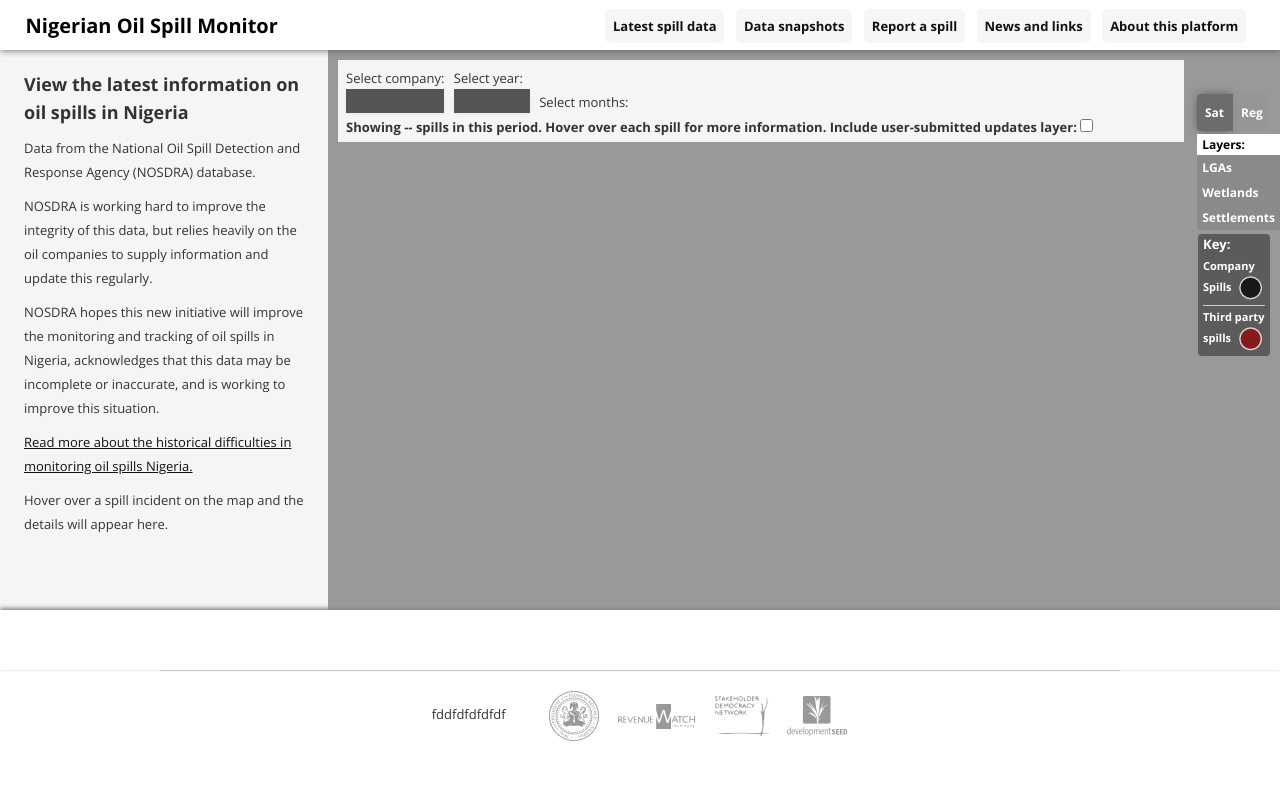
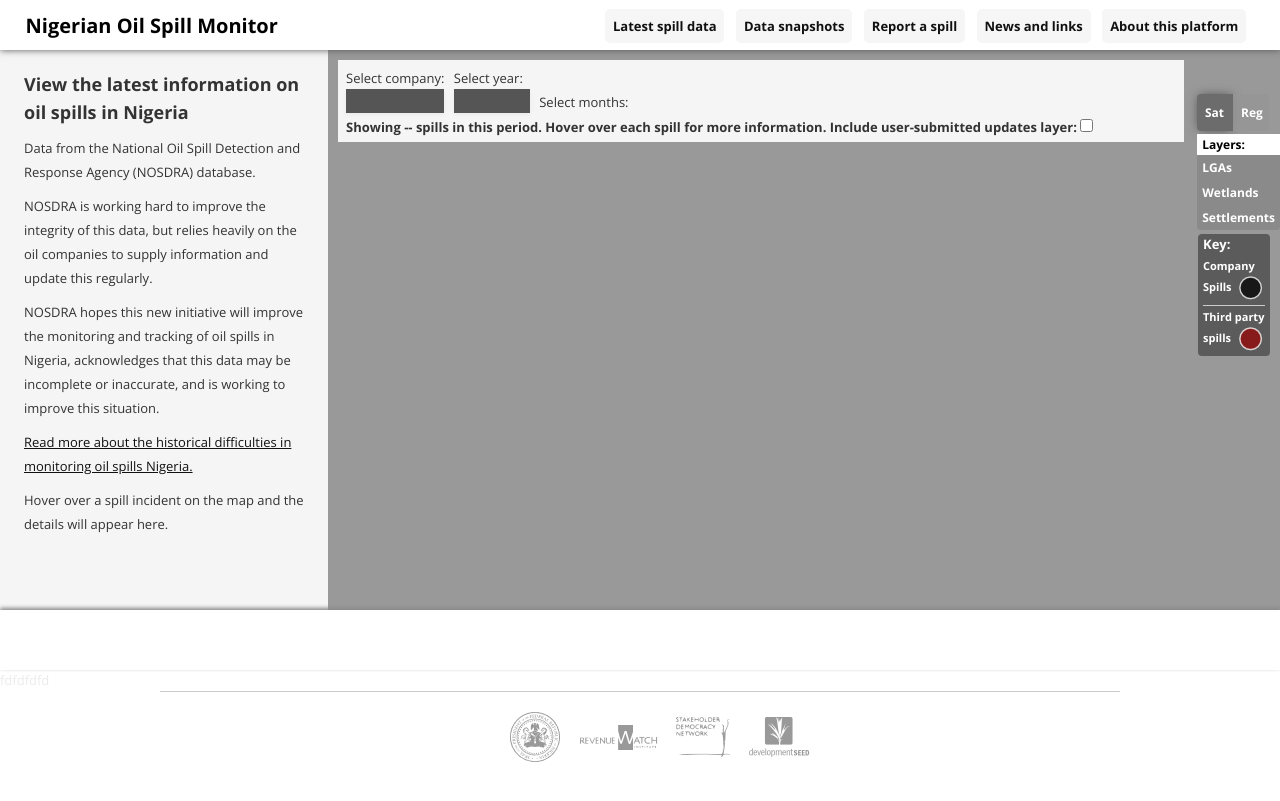
Before and after one commit to sdn4nigeria/monitoring-platform, a Jekyll site: the page built from index.html, in a window 1280 px wide. Shown: the top 801 px of the page. Built offline with Jekyll 4.4.1, drawn with Linux system fonts in a browser that asks for light colours; nearby versions of some CDN libraries; some web fonts are replaced; library files that are not in the unit come from our copies; Markdown is read by kramdown in place of the engine named in the settings.

Commit message:
Update default.html

```diff
--- a/_layouts/default.html
+++ b/_layouts/default.html
@@ -50,9 +50,10 @@
 </div>
 
 {{content}}
+fdfdfdfd
+<div id="footer">
 
-<div id="footer">
-  <div class="limiter">fddfdfdfdfdf
+  <div class="limiter">
 	  <a class="frn" href="#">Federal Republic of Nigeria</a>
 	  <a class="revwatch" href="http://www.revenuewatch.org/">Revenue Watch</a>
 	  <a class="sdn" href="http://www.stakeholderdemocracy.org/">Stakeholder Democracy Network</a>
```
